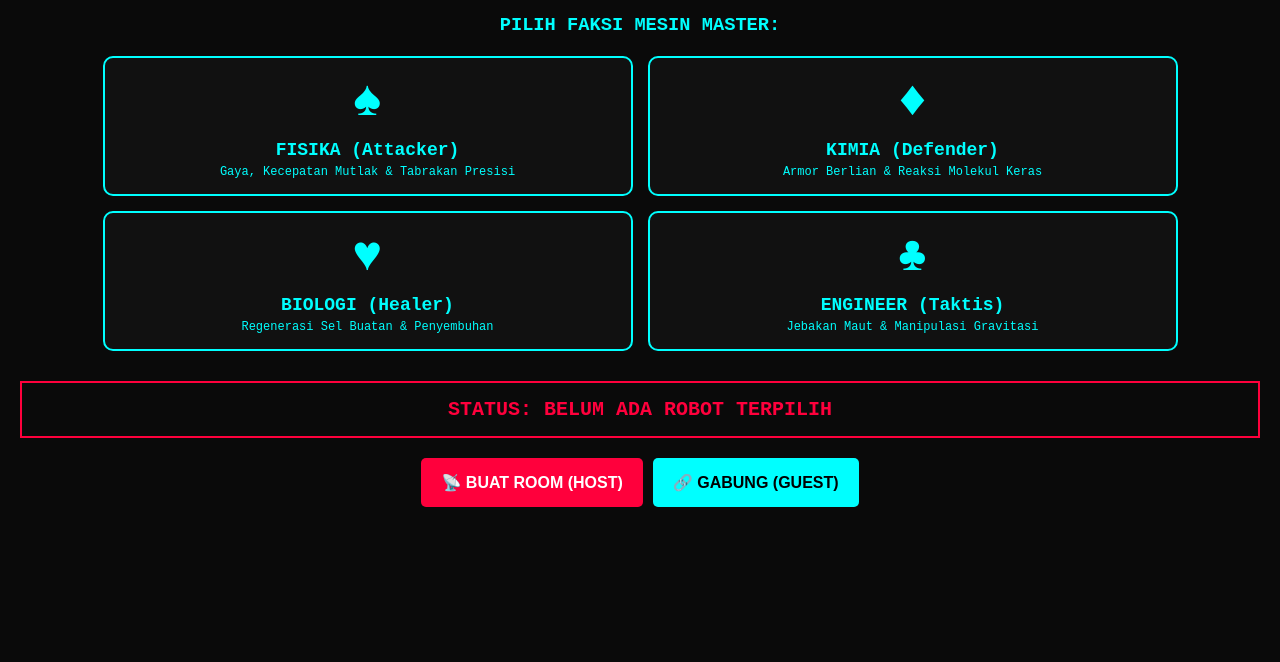
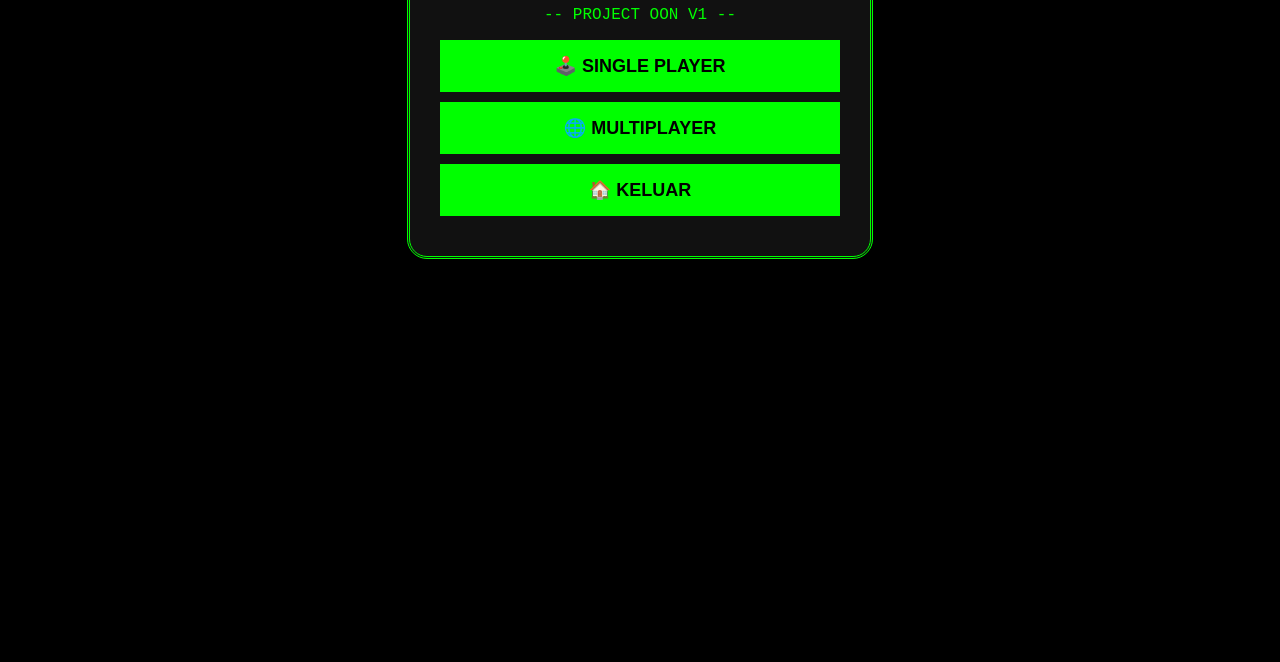
Before and after one commit to arpagz7649-cell/Card-holan, a plain HTML site: page index.html in a window 1280 px wide. Shown: the part 138-800 px from the top of the page. Drawn offline with Linux system fonts and the light colour scheme.

Commit message:
Update index.html

```diff
--- a/index.html
+++ b/index.html
@@ -3,114 +3,88 @@
 <head>
     <meta charset="UTF-8">
     <meta name="viewport" content="width=device-width, initial-scale=1.0">
-    <title>ROBOT BATTLE: OON EDITION</title>
+    <title>CARD GAME HOLLAND - MAIN MENU</title>
     <style>
-        body { background: #0a0a0a; color: #00ffff; font-family: 'Courier New', monospace; text-align: center; margin: 0; padding: 20px; }
-        h1 { color: #ffeb3b; text-transform: uppercase; border-bottom: 2px dashed #00ffff; padding-bottom: 10px; }
-
-        .grid-container { display: flex; flex-wrap: wrap; justify-content: center; gap: 15px; margin-top: 20px; }
-
-        .card {
-            background: #111; border: 2px solid #00ffff; border-radius: 10px; width: 40%;
-            padding: 15px; cursor: pointer; transition: 0.3s;
+        body { background: #000; color: #0f0; font-family: 'Courier New', monospace; text-align: center; padding: 20px; }
+        .menu-box { border: 3px double #0f0; padding: 30px; border-radius: 20px; max-width: 400px; margin: auto; background: #111; }
+        .btn-menu {
+            display: block; width: 100%; padding: 15px; margin: 10px 0;
+            background: #0f0; color: #000; border: none; font-weight: bold;
+            font-size: 18px; cursor: pointer; text-transform: uppercase;
         }
-        .card:hover { background: #00ffff; color: #000; transform: scale(1.05); }
-        .card.active { background: #ffeb3b; color: #000; border-color: #ffeb3b; }
-
-        .symbol { font-size: 50px; margin-bottom: 10px; }
-        .title { font-weight: bold; font-size: 18px; }
-        .desc { font-size: 12px; margin-top: 5px; }
-
-        .status-box { margin-top: 30px; padding: 15px; border: 2px solid #ff003c; color: #ff003c; font-weight: bold; font-size: 20px; }
-
-        .btn-container { margin-top: 20px; display: flex; justify-content: center; gap: 10px; }
-        .btn {
-            padding: 15px 20px; font-size: 16px; font-weight: bold; cursor: pointer;
-            border: none; border-radius: 5px; text-transform: uppercase;
-        }
-        .btn-host { background: #ff003c; color: #fff; }
-        .btn-join { background: #00ffff; color: #000; }
-        .btn:hover { opacity: 0.8; }
+        .btn-menu:hover { background: #fff; transform: scale(1.05); }
+        .hidden { display: none; }
+        .faksi-select { display: flex; justify-content: center; gap: 15px; margin: 20px 0; }
+        .kartu { border: 2px solid #0f0; padding: 10px; font-size: 30px; cursor: pointer; border-radius: 10px; }
+        .terpilih { background: #0f0; color: #000; }
+        input { background: #000; border: 1px solid #0f0; color: #0f0; padding: 10px; width: 80%; text-align: center; margin-bottom: 10px; }
     </style>
 </head>
 <body>
 
-    <h1>⚙️ ROBOT BATTLE MABAR ⚙️</h1>
-    <p>Sistem Tempur "Out of the Box" - Jalur Hotspot</p>
+    <div id="screen-menu" class="menu-box">
+        <h1>🃏 HOLLAND ARENA 🃏</h1>
+        <p>-- PROJECT OON V1 --</p>
+        <button class="btn-menu" onclick="showScreen('screen-select', 'single')">🕹️ SINGLE PLAYER</button>
+        <button class="btn-menu" onclick="showScreen('screen-select', 'multi')">🌐 MULTIPLAYER</button>
+        <button class="btn-menu" onclick="window.location.href='index.html'">🏠 KELUAR</button>
+    </div>
 
-    <h3>PILIH FAKSI MESIN MASTER:</h3>
-
-    <div class="grid-container">
-        <div class="card" id="card-spade" onclick="pilihRobot('♠ FISIKA', 'card-spade')">
-            <div class="symbol">♠</div>
-            <div class="title">FISIKA (Attacker)</div>
-            <div class="desc">Gaya, Kecepatan Mutlak & Tabrakan Presisi</div>
+    <div id="screen-select" class="menu-box hidden">
+        <h2 id="mode-title">PILIH MODE</h2>
+        <div class="faksi-select">
+            <div class="kartu" onclick="pilih('♠', this)">♠</div>
+            <div class="kartu" onclick="pilih('♦', this)">♦</div>
+            <div class="kartu" onclick="pilih('♥', this)">♥</div>
+            <div class="kartu" onclick="pilih('♣', this)">♣</div>
         </div>
 
-        <div class="card" id="card-diamond" onclick="pilihRobot('♦ KIMIA', 'card-diamond')">
-            <div class="symbol">♦</div>
-            <div class="title">KIMIA (Defender)</div>
-            <div class="desc">Armor Berlian & Reaksi Molekul Keras</div>
+        <div id="multiplayer-input" class="hidden">
+            <input type="number" id="roomCode" placeholder="MASUKKAN KODE ROOM">
         </div>
 
-        <div class="card" id="card-heart" onclick="pilihRobot('♥ BIOLOGI', 'card-heart')">
-            <div class="symbol">♥</div>
-            <div class="title">BIOLOGI (Healer)</div>
-            <div class="desc">Regenerasi Sel Buatan & Penyembuhan</div>
-        </div>
-
-        <div class="card" id="card-club" onclick="pilihRobot('♣ CAUSAL ENGINEER', 'card-club')">
-            <div class="symbol">♣</div>
-            <div class="title">ENGINEER (Taktis)</div>
-            <div class="desc">Jebakan Maut & Manipulasi Gravitasi</div>
-        </div>
-    </div>
-
-    <div class="status-box" id="statusPilihan">
-        STATUS: BELUM ADA ROBOT TERPILIH
-    </div>
-
-    <div class="btn-container">
-        <button class="btn btn-host" onclick="buatRoom()">📡 BUAT ROOM (HOST)</button>
-        <button class="btn btn-join" onclick="gabungRoom()">🔗 GABUNG (GUEST)</button>
+        <button class="btn-menu" onclick="gasMain()">🚀 MULAI BATTLE</button>
+        <button class="btn-menu" style="background: #555; color: #fff;" onclick="showScreen('screen-menu')">KEMBALI</button>
     </div>
 
     <script>
-        let robotJagoan = "";
+        let modeAktif = "";
+        let faksiAktif = "";
 
-        function pilihRobot(namaRobot, idCard) {
-            robotJagoan = namaRobot;
+        function showScreen(screenId, mode) {
+            document.getElementById('screen-menu').classList.add('hidden');
+            document.getElementById('screen-select').classList.add('hidden');
+            document.getElementById(screenId).classList.remove('hidden');
 
-            // Reset semua warna kartu
-            document.querySelectorAll('.card').forEach(c => c.classList.remove('active'));
+            if (mode) {
+                modeAktif = mode;
+                document.getElementById('mode-title').innerText = mode === 'single' ? "MODE: SINGLE PLAYER" : "MODE: MULTIPLAYER";
 
-            // Beri warna khusus pada kartu yang dipilih
-            document.getElementById(idCard).classList.add('active');
-
-            // Update layar status
-            document.getElementById('statusPilihan').innerText = "SIAP TEMPUR: " + namaRobot;
-            document.getElementById('statusPilihan').style.borderColor = "#00ffff";
-            document.getElementById('statusPilihan').style.color = "#00ffff";
+                if (mode === 'multi') {
+                    document.getElementById('multiplayer-input').classList.remove('hidden');
+                } else {
+                    document.getElementById('multiplayer-input').classList.add('hidden');
+                }
+            }
         }
 
-        function buatRoom() {
-            if(!robotJagoan) {
-                alert("Master Oon! Pilih robotnya dulu sebelum buka Hotspot!");
+        function pilih(simbol, el) {
+            faksiAktif = simbol;
+            document.querySelectorAll('.kartu').forEach(k => k.classList.remove('terpilih'));
+            el.classList.add('terpilih');
+        }
+
+        function gasMain() {
+            if (!faksiAktif) {
+                alert("Master! Pilih dulu simbol robot ♣ ♠ ♥ ♦!");
                 return;
             }
-            alert("Membuka Sinyal Udara... Menunggu lawan gabung untuk dihabisi oleh " + robotJagoan + "!");
-        }
 
-        function gabungRoom() {
-            if(!robotJagoan) {
-                alert("Master Oon! Pilih robotnya dulu sebelum numpang Hotspot!");
-                return;
-            }
-            let kodeIP = prompt("Masukkan Kode Hotspot Host:");
-            if(kodeIP) {
-                alert("Sistem " + robotJagoan + " sedang menyambungkan ke arena " + kodeIP + "...");
-            }
+            let kode = document.getElementById('roomCode').value || "BOT";
+
+            // PINDAH KE ARENA.HTML
+            window.location.href = "Arena.html?room=" + kode + "&faksi=" + faksiAktif + "&mode=" + modeAktif;
         }
     </script>
 </body>
-      </html>
+</html>
```
